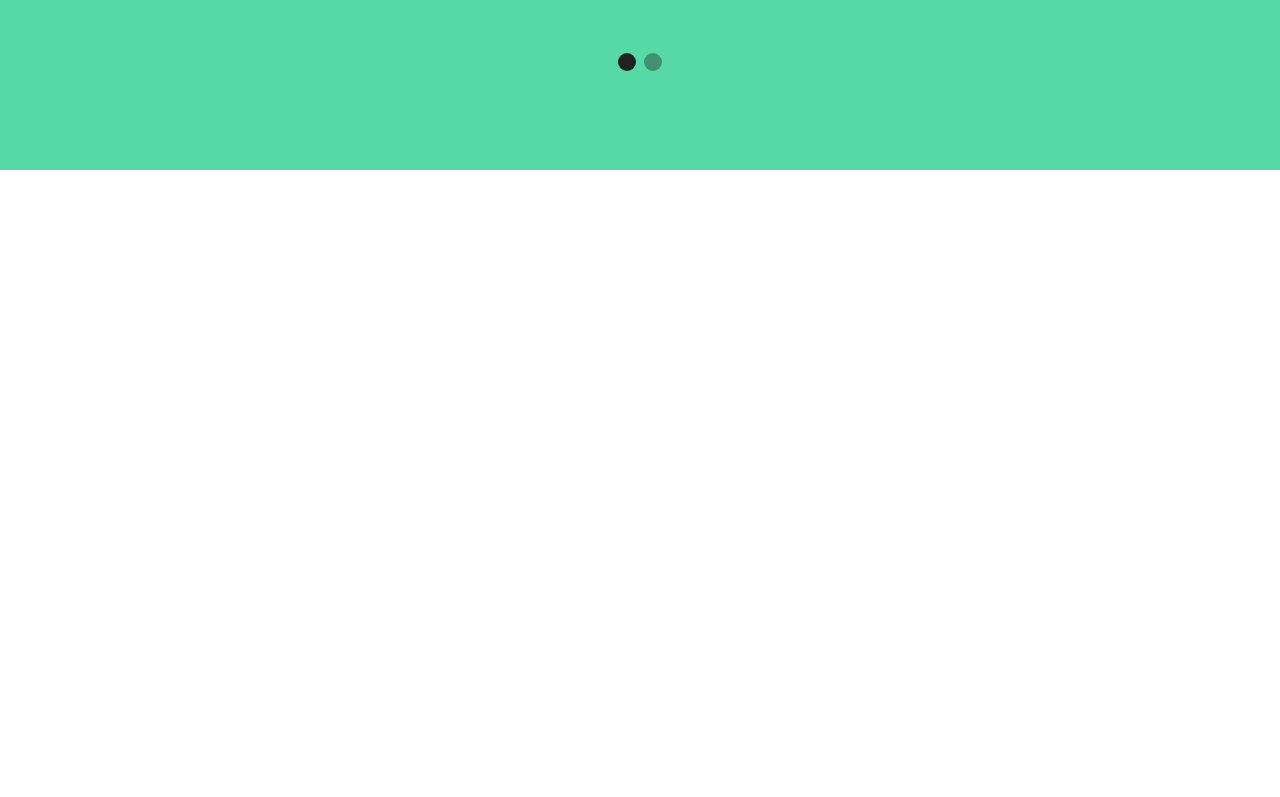
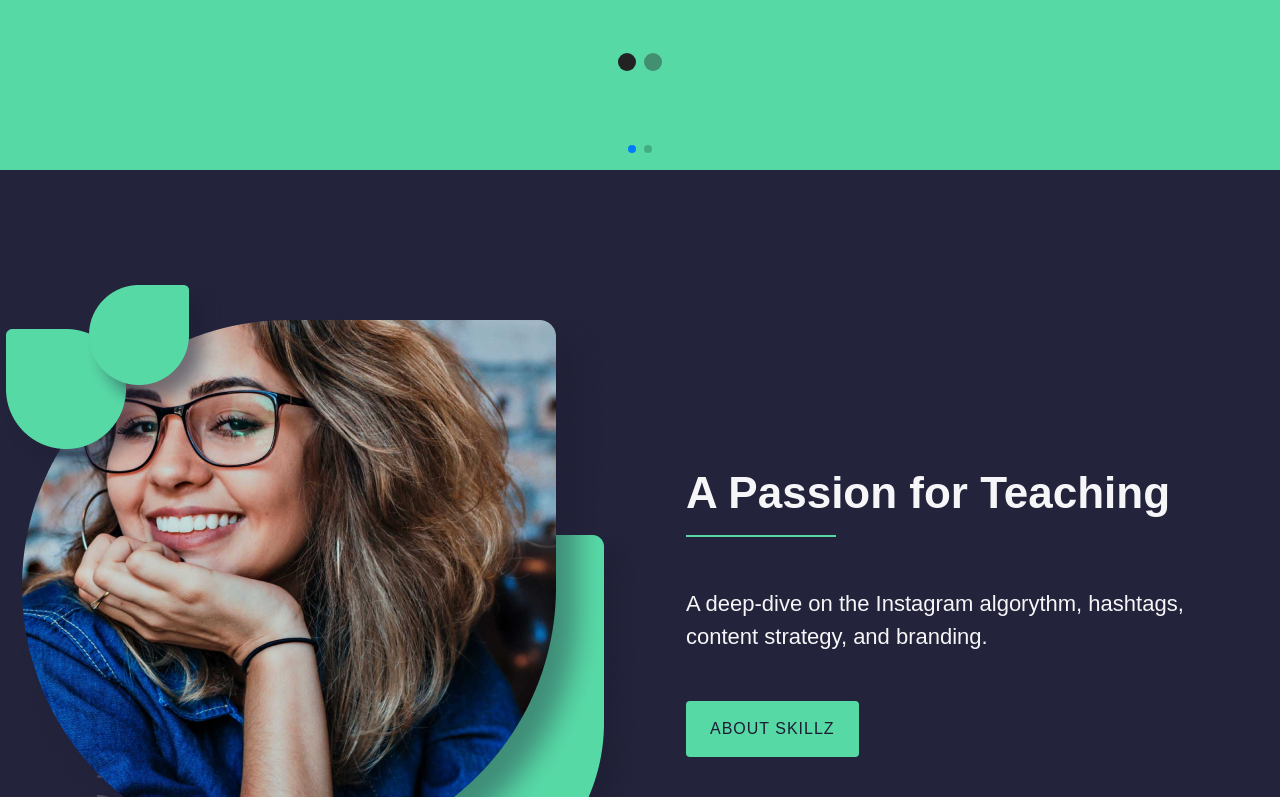
Before and after one commit to uzregxurshid/albisonintern, a React (Create React App) app: page / in a window 1280 px wide. Shown: the part 4103-4900 px from the top of the page. Before the commit the page ends 4273 px from the top, so only its background shows below. Built offline with nearby package versions, Linux system fonts and the light colour scheme; the HTML template or start-up script is replaced by a standard one.

Commit message:
teaching section

```diff
--- a/src/components/comments.jsx
+++ b/src/components/comments.jsx
@@ -1,7 +1,31 @@
 import Star from '../assets/images/comments/star.svg';
+import { Swiper, SwiperSlide } from "swiper/react";
+import "swiper/css";
+import "swiper/css/pagination";
+import 'swiper'
+import { Pagination } from "swiper";
+import React from 'react';
+
 const Comments = () => {
+  const navigationPrevRef = React.useRef(null)
+  const navigationNextRef = React.useRef(null)
+
   return (
-    <div className="comment bg-mainbggreen">
+
+
+    <Swiper pagination={{
+      clickable: true,
+    }} modules={[Pagination]} className="mySwiper"
+      navigation={{
+        prevEl: navigationPrevRef.current,
+        nextEl: navigationNextRef.current,
+      }}
+      onBeforeInit={(swiper) => {
+        swiper.params.navigation.prevEl = navigationPrevRef.current;
+        swiper.params.navigation.nextEl = navigationNextRef.current;
+      }}
+    >
+      <SwiperSlide><div className="comment bg-mainbggreen">
         <div className="container max-w-[1061] px-5 mx-auto">
           <div className="comment__container flex flex-col items-center justify-center pt-[82px] pb-[92px]">
             <div className="comment__starts">
@@ -37,7 +61,46 @@ const Comments = () => {
             </div>
           </div>
         </div>
+      </div></SwiperSlide>
+      <SwiperSlide><div className="comment bg-mainbggreen">
+        <div className="container max-w-[1061] px-5 mx-auto">
+          <div className="comment__container flex flex-col items-center justify-center pt-[82px] pb-[92px]">
+            <div className="comment__starts">
+              <ul className='flex'>
+                <li className='comment__item'>
+                  <img src={Star} alt="star" />
+                </li>
+                <li className='comment__item ml-[5px]'>
+                  <img src={Star} alt="star" />
+                </li>
+                <li className='comment__item ml-[5px]'>
+                  <img src={Star} alt="star" />
+                </li>
+                <li className='comment__item ml-[5px]'>
+                  <img src={Star} alt="star" />
+                </li>
+                <li className='comment__item ml-[5px]'>
+                  <img src={Star} alt="star" />
+                </li>
+              </ul>
             </div>
+            <div className="comment__quota text-maintext w-[1006px] text-center mt-[45px] lg:w-[860px] w880:w-[760px] w850:w-[700px] w770:w-[600px] w640:w-[425px] w520:w-[375px] w375:w-auto">
+              <q className='text-[28px] leading-[42px] font-normal text-center italic w930:text-[25px] w850:text-[23px] w520:text-xl'>
+                Lorem ipsum dolor sit, amet consectetur adipisicing elit. Neque molestiae molestias tempora quos suscipit libero, earum aperiam reprehenderit. Beatae, laboriosam. Harum, voluptas corporis? Delectus nostrum, suscipit sit cum expedita unde!
+              </q>
+            </div>
+            <div className='comment__author text-[18px] leading-[27px] mt-[37px] text-cardtexta'>
+              James Brown, Influencer
+            </div>
+            <div className='comment__navigation mt-[50px] w640:mt-7'>
+              <button className='cursor-pointer w-[18px] h-[18px] rounded-full bg-[#222222]' type='button'></button>
+              <button className='cursor-pointer w-[18px] h-[18px] rounded-full bg-[#22222266] ml-2' type='button'></button>
+            </div>
+          </div>
+        </div>
+      </div></SwiperSlide>
+    </Swiper>
+
   )
 }
 
--- a/src/components/comp.css
+++ b/src/components/comp.css
@@ -1,15 +1,30 @@
-.intro{
-    background-image: url('../assets/images/intro/bg.png');
+.intro {
+  background-image: url("../assets/images/intro/bg.png");
 }
 
 @media (max-width: 1024px) {
-    .intro{
-      background-size: 420px 420px;
-      background-position: right top 5rem;
-    }
+  .intro {
+    background-size: 420px 420px;
+    background-position: right top 5rem;
+  }
 }
-@media  (max-width: 930px) {
-    .intro{
-      background-image: none;
-    }
+@media (max-width: 930px) {
+  .intro {
+    background-image: none;
+  }
 }
+
+.myBullet {
+  width: 18px;
+  height: 18px;
+  background: #222222;
+  border-radius: 9px;
+}
+
+.myBullet:hover {
+  background: #f5f5f5;
+}
+
+.myBullet:active {
+  background: rgba(34, 34, 34, 0.4);
+}
--- /dev/null
+++ b/src/components/teaching.jsx
@@ -0,0 +1,36 @@
+import TeachingHero from '../assets/images/teaching/hero.png';
+const Teaching = () => {
+  const styles= {
+    teaching: "teaching bg-mainbgblack",
+    container: "container max-w-[1440px] mx-auto",
+    teaching__container: "flex  w-full w930:pb-10 w930:justify-center pt-[109px] pb-[88px]",
+    teaching__right: 'teaching__right flex flex-col pl-12 items-left justify-center w1100:pl-10 w1100:pr-4 w930:items-center w930:pl-2 w930:pr-2',
+    teaching__header: 'text-maintextwhite w930:text-center text-[44px] leading-[53px] font-bold not-italic  w-[618px] w1280:w-[550px] w1160:text-[40px] w1100:text-[38px] w1100:w-[420px] w930:w-[450px] w520:w-auto',
+    teaching__text: 'text-maintextwhite w930:text-center text-[22px] leading-[33px] font-normal not-italic w-[618px] mt-[50px] w1280:w-[550px] w1160:text-[18px] w1160:w-[520px] w1100:w-[420px] lg:mt-[30px]  w520:w-auto',
+    teaching__btn: 'intro__left--button text-maintext px-6 py-4 bg-mainbggreen w-max mt-12 rounded  uppercase tracking-[1px] lg:mt-8',
+    teaching__line: 'w-[150px] h-0.5 bg-mainbggreen mt-4',
+
+  }
+  return (
+    <div className={styles.teaching}>
+      <div className={styles.container}>
+        <div className={styles.teaching__container}>
+          <div className="teaching__left w930:hidden">
+            <img src={TeachingHero} alt="hero" />
+          </div>
+          <div className={styles.teaching__right}>
+            <h2 className={styles.teaching__header}>
+            A Passion for Teaching
+            </h2>
+            <span className={styles.teaching__line}></span>
+            <img className='hidden w930:block mt-10 w520:w-auto' src={TeachingHero} alt="hero" width={400} height={400} />
+            <p className={styles.teaching__text}>A deep-dive on the Instagram algorythm, hashtags, content strategy, and branding.</p>
+            <button className={styles.teaching__btn} type="button">About skillz</button>
+          </div>
+        </div>
+      </div>
+    </div>
+  )
+}
+
+export default Teaching
--- a/src/pages/index.jsx
+++ b/src/pages/index.jsx
@@ -4,6 +4,7 @@ import Header from "../components/header"
 import Intro from "../components/intro"
 import Personal from "../components/personal"
 import Suggest from "../components/suggest"
+import Teaching from "../components/teaching"
 import Workshops from "../components/workshops"
 const Main = () => {
   return (
@@ -15,6 +16,7 @@ const Main = () => {
     <Personal/>
     <Workshops/>
     <Comments/>
+    <Teaching/>
     </>
   )
 }
```
Also changed, not shown: src/assets/images/teaching/hero.png (added). Lines whose indentation alone changed are shown as unchanged.
